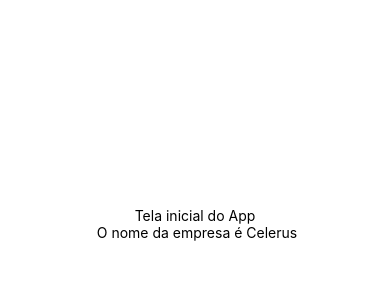
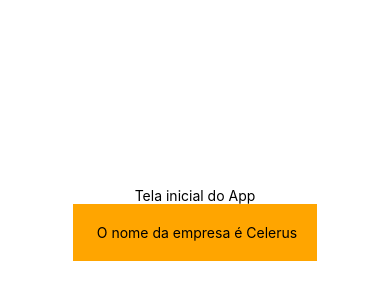
Before and after one commit to Matheus-O-Silva/App-para-Log-stica, a React Native app: screen / in a window 390 px wide. Shown: the part 198-498 px from the top of the page. Built offline with nearby package versions, Linux system fonts and the light colour scheme.

Commit message:
inclusao de estilos StyleSheet

```diff
--- a/App.js
+++ b/App.js
@@ -1,22 +1,14 @@
 import { StatusBar } from 'expo-status-bar';
-import { StyleSheet, Text, View } from 'react-native';
+import { Text, View } from 'react-native';
 import Page from './views/Page';
+import {css} from './assets/css/Css';
 
 export default function App() {
   return (
-    <View style={styles.container}>
+    <View style={css.container}>
       <Text>Tela inicial do App</Text>
       <Page empresa='Celerus' />
       <StatusBar style="auto" />
     </View>
   );
 }
-
-const styles = StyleSheet.create({
-  container: {
-    flex: 1,
-    backgroundColor: '#fff',
-    alignItems: 'center',
-    justifyContent: 'center',
-  },
-});
--- /dev/null
+++ b/assets/css/Css.js
@@ -0,0 +1,16 @@
+import {StyleSheet} from "react-native";
+
+const css = StyleSheet.create({
+    container: {
+      flex: 1,
+      backgroundColor: '#fff',
+      alignItems: 'center',
+      justifyContent: 'center',
+    },
+    textPage:{
+        backgroundColor: 'orange',
+        padding: 20
+    }
+  });
+
+export {css};
--- a/views/Page.js
+++ b/views/Page.js
@@ -1,10 +1,11 @@
 import React from 'react';
 import {View, Text} from 'react-native';
+import { css } from '../assets/css/Css';
 
 export default function Page(props)
 {
     return (
-        <View>
+        <View style={css.textPage}>
             <Text> O nome da empresa é {props.empresa}</Text>
         </View>
     );
```
